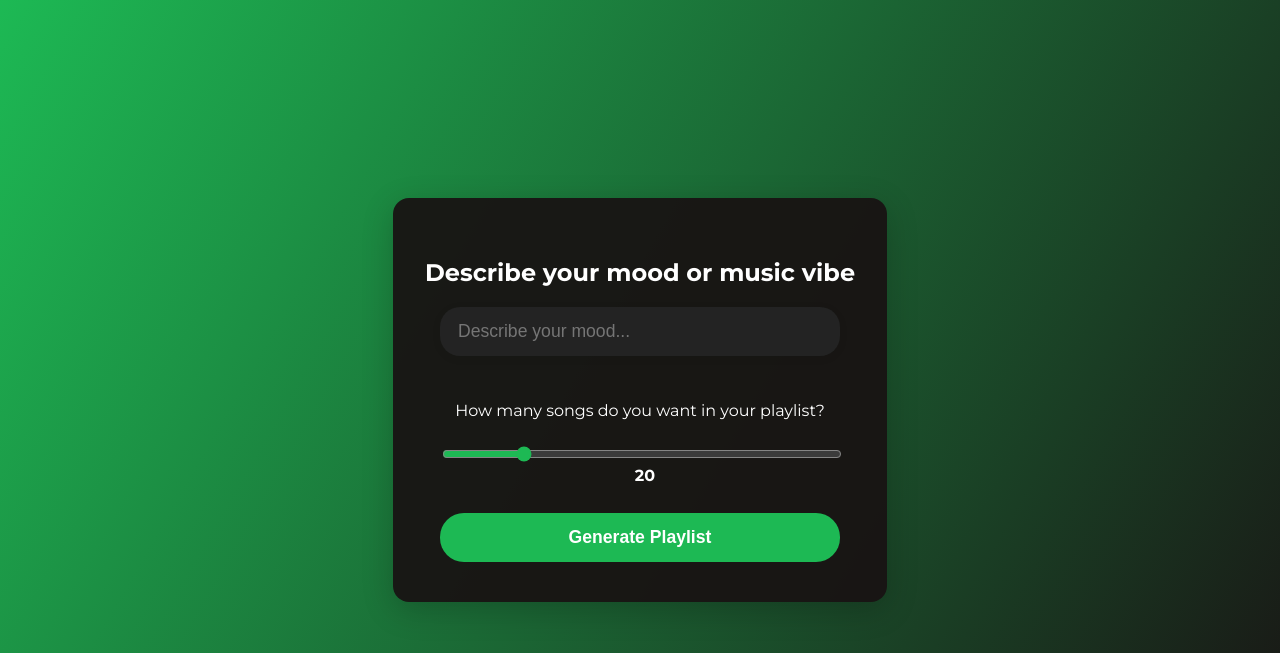
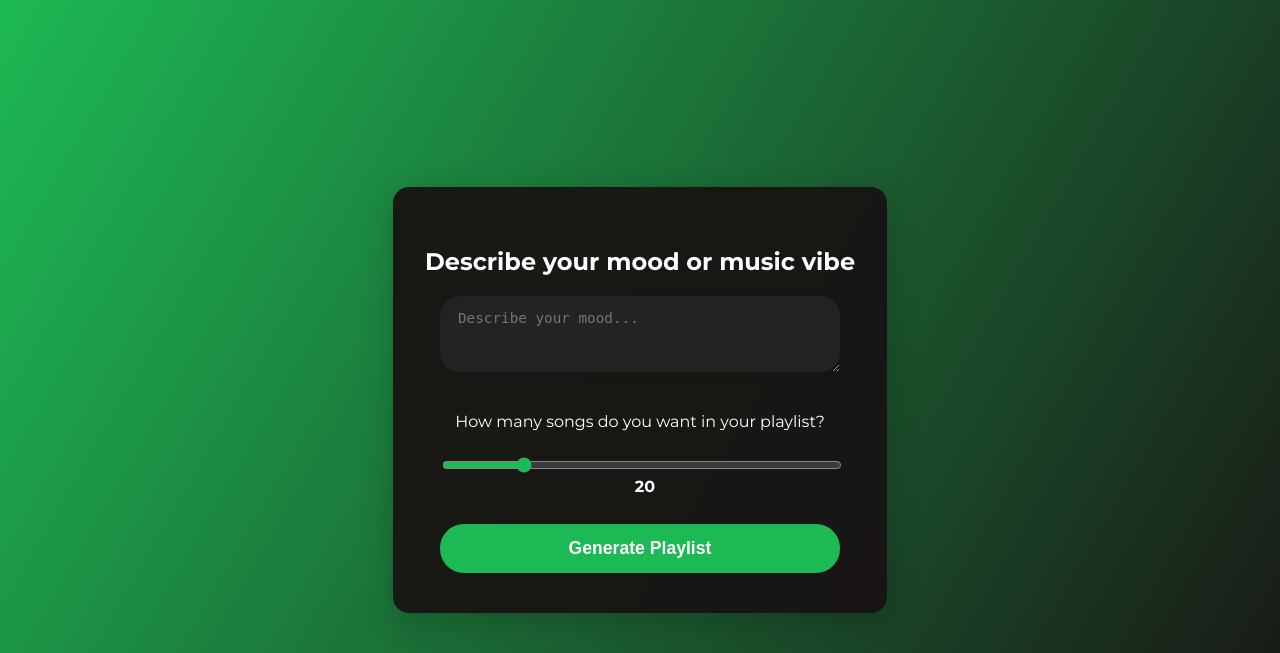
Before and after one commit to juliaosinska/Groovii, a Flask app: template templates/analyze.html in a window 1280 px wide. Shown: the top 653 px of the page. Run offline with Flask 3, Linux system fonts and the light colour scheme; the template is opened without the code that fills it, so the values that code supplies are empty.

Commit message:
final touches

```diff
--- a/app.py
+++ b/app.py
@@ -182,7 +182,8 @@ def analyze():
                 f"For each track, search for its lyrics on https://genius.com/ or another lyrics website. "
                 f"Based on the lyrics, select as many track IDs from the provided list that best fit the user's mood or description, up to {num_songs}. "
                 "Do NOT invent or guess any track IDs. "
-                "Return ONLY a JSON object with two fields: 'track_ids' (an array of selected Spotify track IDs, e.g. ['id1','id2'], all of which MUST be from the provided list) and 'playlist_name' (a short, witty, and fitting playlist name). "
+                "Return ONLY a JSON object with two fields: 'track_ids' (an array of selected Spotify track IDs, e.g. ['id1','id2'], all of which MUST be from the provided list) and 'playlist_name'. "
+                "For 'playlist_name', create a unique, witty, and highly creative playlist name that fits the user's mood/description. Avoid generic or repetitive names, and do not reuse names from previous responses. Make it fun, poetic, or surprising if possible. "
                 "Do NOT include any explanations, commentary, or quotes. "
                 f"\nUser's mood/description: {description}\nAllowed tracks: {json.dumps(allowed_tracks)}"
             )
--- a/templates/analyze.html
+++ b/templates/analyze.html
@@ -12,7 +12,7 @@
     <div class="container" id="analyze-container">
         <h2>Describe your mood or music vibe</h2>
         <form method="post" action="/analyze" class="mood-form" id="analyze-form" style="display:flex;flex-direction:column;align-items:center;gap:18px;max-width:400px;margin:0 auto;">
-            <input type="text" name="description" placeholder="Describe your mood..." required class="analyze-input">
+            <textarea name="description" placeholder="Describe your mood..." required class="analyze-input" rows="3" style="resize:vertical;width:100%;min-height:60px;"></textarea>
             <label for="num_songs" style="font-size:1rem;color:#fff;margin-bottom:6px;display:block;margin-top:0;">How many songs do you want in your playlist?</label>
             <div style="width:100%;margin-top:0;text-align:center;">
                 <input type="range" name="num_songs" id="num_songs" min="1" max="100" value="20" style="width:100%;accent-color:#1db954;">
```
